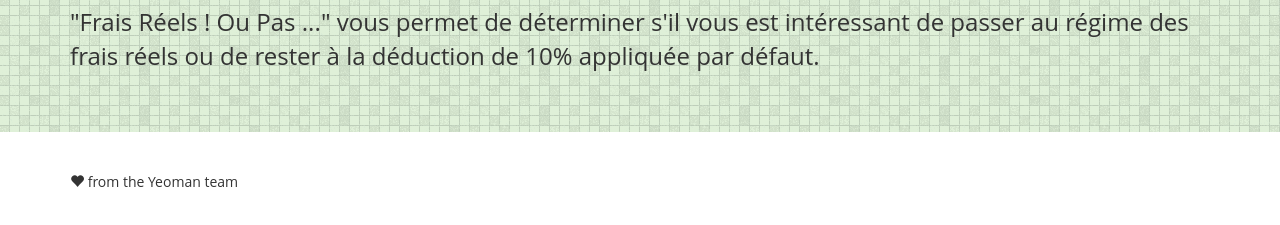
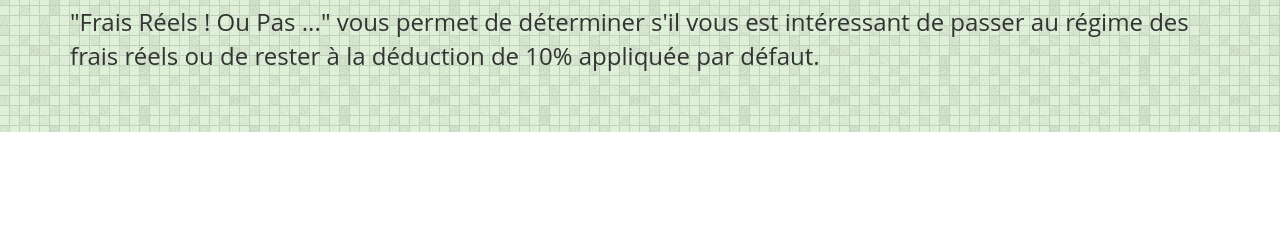
Before and after one commit to bigjacky31/frop, a website: page frop/app/index.html in a window 1280 px wide. Shown: the part 175-400 px from the top of the page. Drawn offline with nearby package versions, Linux system fonts and the light colour scheme; some packages are replaced by stand-ins of ours; files that its build step writes are made by us from their sources.

Commit message:
references #13 Suppression du footer yeoman

```diff
--- a/frop/app/index.html
+++ b/frop/app/index.html
@@ -64,9 +64,6 @@
 
       <div ng-view=""></div>
 
-      <div class="footer">
-        <p><span class="glyphicon glyphicon-heart"></span> from the Yeoman team</p>
-      </div>
     </div>
 
 
```
